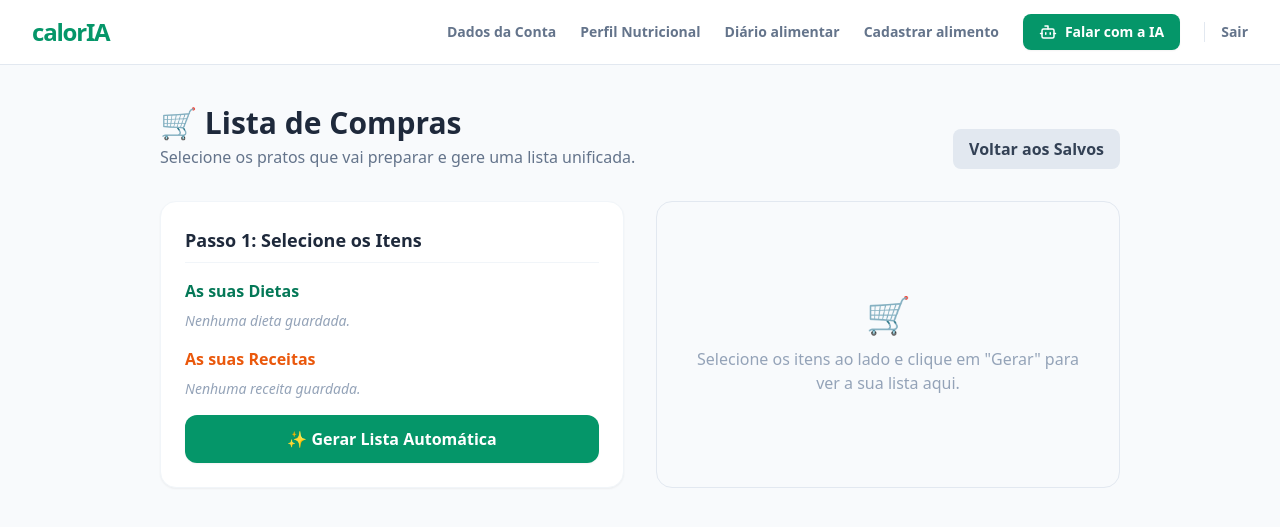
After one commit to thallystorres/calorie-tracker-engsoft, a Django app: page /assistant/lista-compras/ in a window 1280 px wide. The commit adds this page. Shown: the top 527 px of the page. Run offline with Django 5.2, Linux system fonts and the light colour scheme; the visitor is signed in with stand-in values (Sample User, id 1); parts of the project's set-up code (start-up, migrations or seed data) failed here and were passed over; some libraries are stand-ins or nearby versions.

Commit message:
feat: add shopping list generation feature with new UI and backend logic

```diff
--- /dev/null
+++ b/src/apps/assistant/templates/assistant/shopping_list.html
@@ -0,0 +1,133 @@
+{% extends "base.html" %}
+{% block content %}
+<script src="https://cdn.jsdelivr.net/npm/marked/marked.min.js"></script>
+
+<style>
+    @media print {
+        body * {
+            visibility: hidden;
+        }
+        #area-de-impressao, #area-de-impressao * {
+            visibility: visible;
+        }
+        #area-de-impressao {
+            position: absolute;
+            left: 0;
+            top: 0;
+            width: 100%;
+            margin: 0;
+            padding: 20px;
+            box-shadow: none !important;
+            border: none !important;
+        }
+        .no-print {
+            display: none !important;
+        }
+    }
+</style>
+
+<div class="max-w-5xl mx-auto py-10 px-4 sm:px-6 lg:px-8">
+    <div class="flex justify-between items-end mb-8">
+        <div>
+            <h1 class="text-3xl font-bold text-slate-800">🛒 Lista de Compras</h1>
+            <p class="text-slate-500 mt-1">Selecione os pratos que vai preparar e gere uma lista unificada.</p>
+        </div>
+        <a href="{% url 'assistant:saved-items' %}" class="bg-slate-200 text-slate-700 px-4 py-2 rounded-lg font-semibold hover:bg-slate-300 transition">
+            Voltar aos Salvos
+        </a>
+    </div>
+
+    <div class="grid grid-cols-1 lg:grid-cols-2 gap-8">
+
+        <div class="bg-white rounded-2xl p-6 shadow-sm border border-slate-100 h-fit">
+            <h2 class="text-lg font-bold text-slate-800 mb-4 border-b border-slate-100 pb-2">Passo 1: Selecione os Itens</h2>
+
+            <form method="POST" onsubmit="mostrarCarregamento(this)">
+                {% csrf_token %}
+
+                <h3 class="font-semibold text-emerald-700 mt-4 mb-2">As suas Dietas</h3>
+                {% if not dietas %}
+                    <p class="text-sm text-slate-400 italic">Nenhuma dieta guardada.</p>
+                {% else %}
+                    <div class="space-y-2 mb-6 max-h-48 overflow-y-auto pr-2">
+                        {% for dieta in dietas %}
+                        <label class="flex items-start gap-3 p-3 rounded-lg border border-slate-100 hover:bg-slate-50 cursor-pointer transition">
+                            <input type="checkbox" name="dietas_selecionadas" value="{{ dieta.id }}" class="mt-1 w-4 h-4 text-emerald-600 rounded focus:ring-emerald-500">
+                            <div>
+                                <span class="block text-sm font-semibold text-slate-700">{{ dieta.title }}</span>
+                                <span class="block text-xs text-slate-400">{{ dieta.created_at|date:"d M Y" }}</span>
+                            </div>
+                        </label>
+                        {% endfor %}
+                    </div>
+                {% endif %}
+
+                <h3 class="font-semibold text-orange-600 mt-4 mb-2">As suas Receitas</h3>
+                {% if not receitas %}
+                    <p class="text-sm text-slate-400 italic">Nenhuma receita guardada.</p>
+                {% else %}
+                    <div class="space-y-2 mb-6 max-h-48 overflow-y-auto pr-2">
+                        {% for receita in receitas %}
+                        <label class="flex items-start gap-3 p-3 rounded-lg border border-slate-100 hover:bg-slate-50 cursor-pointer transition">
+                            <input type="checkbox" name="receitas_selecionadas" value="{{ receita.id }}" class="mt-1 w-4 h-4 text-orange-500 rounded focus:ring-orange-500">
+                            <div>
+                                <span class="block text-sm font-semibold text-slate-700">{{ receita.title }}</span>
+                                <span class="block text-xs text-slate-400">{{ receita.created_at|date:"d M Y" }}</span>
+                            </div>
+                        </label>
+                        {% endfor %}
+                    </div>
+                {% endif %}
+
+                <button type="submit" class="w-full bg-emerald-600 text-white px-6 py-3 rounded-xl font-bold hover:bg-emerald-700 transition shadow-sm mt-4">
+                    ✨ Gerar Lista Automática
+                </button>
+            </form>
+        </div>
+
+        <div>
+            {% if lista_markdown %}
+                <div id="area-de-impressao" class="bg-white rounded-2xl p-8 shadow-md border border-emerald-200">
+                    <h2 class="text-2xl font-bold text-slate-800 mb-6 border-b border-emerald-100 pb-4">A sua Lista de Supermercado</h2>
+
+                    <div class="prose prose-emerald prose-md max-w-none" id="lista-renderizada">
+                        </div>
+
+                    <textarea id="raw-markdown" class="hidden">{{ lista_markdown }}</textarea>
+
+                    <div class="mt-8 pt-6 border-t border-slate-100 text-center no-print">
+                        <button onclick="window.print()" class="text-emerald-700 bg-emerald-50 px-6 py-2 rounded-lg font-bold hover:bg-emerald-100 flex items-center justify-center gap-2 w-full transition">
+                            🖨️ Imprimir a Lista
+                        </button>
+                    </div>
+                </div>
+            {% else %}
+                <div class="bg-slate-50 rounded-2xl p-8 border border-slate-200 h-full flex flex-col items-center justify-center text-center text-slate-400">
+                    <span class="text-4xl mb-3">🛒</span>
+                    <p>Selecione os itens ao lado e clique em "Gerar" para ver a sua lista aqui.</p>
+                </div>
+            {% endif %}
+        </div>
+
+    </div>
+</div>
+
+<script>
+
+    function mostrarCarregamento(formulario) {
+        const botao = formulario.querySelector('button[type="submit"]');
+        botao.innerHTML = '⏳ A somar ingredientes...';
+        botao.classList.add('opacity-50', 'pointer-events-none');
+    }
+
+    document.addEventListener("DOMContentLoaded", function() {
+        const rawContent = document.getElementById('raw-markdown');
+        const container = document.getElementById('lista-renderizada');
+
+        if (rawContent && container) {
+
+            container.innerHTML = marked.parse(rawContent.value);
+        }
+    });
+</script>
+{% endblock %}
--- a/src/apps/assistant/urls.py
+++ b/src/apps/assistant/urls.py
@@ -10,4 +10,5 @@ urlpatterns = [
     path("salvos/", views.saved_items_page, name="saved-items"),
     path("api/delete-item/", views.delete_saved_item, name="api-delete-item"),
     path("api/edit-item-ai/", views.edit_saved_item_with_ai, name="api-edit-item-ai"),
+    path("lista-compras/", views.shopping_list_page, name="shopping-list"),
 ]
--- a/src/apps/assistant/views.py
+++ b/src/apps/assistant/views.py
@@ -1,8 +1,8 @@
-import json
 from typing import TYPE_CHECKING, cast
 
 from django.contrib.auth.decorators import login_required
-from django.http import JsonResponse
+import re
+from django.utils import timezone
 
 from django.shortcuts import render
 from rest_framework import permissions, status
@@ -36,7 +36,7 @@ class DietAssistantChatAPIView(APIView):
 
         try:
           ai_reply_data = service.generate_diet_suggestion(
-            user=request.user,
+            user=user,
             user_message=user_message
           )
 
@@ -59,15 +59,47 @@ class SaveAIContentAPIView(APIView):
   def post(self, request: Request) -> Response:
     tipo = request.data.get("type")
     conteudo = request.data.get("content")
+    titulo_enviado = request.data.get("title")
 
     if not conteudo:
       return Response({"error": "Nenhum conteúdo enviado."}, status=status.HTTP_400_BAD_REQUEST)
 
+    # Cast para garantir que os tipos estáticos fiquem felizes
+    user = cast("User", request.user)
+    conteudo_str = str(conteudo)
+
+    titulo_dinamico = ""
+
+    # 1. Se o frontend enviou um título específico, usamos ele
+    if titulo_enviado:
+      titulo_dinamico = str(titulo_enviado).strip()[:255]
+
+    # 2. Se não, tentamos extrair do próprio conteúdo em Markdown
+    if not titulo_dinamico:
+      match = re.search(r'^(#+)\s*(.+)', conteudo_str, re.MULTILINE)
+      if match:
+        matched_str = str(match.group(2))
+        titulo_dinamico = matched_str.replace('*', '').strip()[:255]
+
+    # 3. Fallback dinâmico usando o nome do usuário, o tipo e a data atual
+    if not titulo_dinamico:
+      data_atual = timezone.localtime().strftime("%d/%m/%Y %H:%M")
+      nome_usuario = getattr(user, 'first_name', '') or getattr(user, 'username', 'Usuário')
+
+      if tipo == "dieta":
+        titulo_dinamico = f"Plano Alimentar de {nome_usuario} - {data_atual}"
+      elif tipo == "receita":
+        titulo_dinamico = f"Receita de {nome_usuario} - {data_atual}"
+      else:
+        titulo_dinamico = f"Conteúdo Salvo - {data_atual}"
+
+    # ------------------------------------------
+
     try:
       if tipo == "dieta":
-        SavedDiet.objects.create(user=request.user, content=conteudo)
+        SavedDiet.objects.create(user=user, title=titulo_dinamico, content=conteudo_str)
       elif tipo == "receita":
-        SavedRecipe.objects.create(user=request.user, content=conteudo)
+        SavedRecipe.objects.create(user=user, title=titulo_dinamico, content=conteudo_str)
       else:
         return Response({"error": "Tipo inválido."}, status=status.HTTP_400_BAD_REQUEST)
 
@@ -87,6 +119,8 @@ def saved_items_page(request):
     'receitas': receitas
   }
   return render(request, "assistant/saved_items.html", context)
+
+
 @login_required
 @require_POST
 def delete_saved_item(request):
@@ -134,3 +168,43 @@ def edit_saved_item_with_ai(request):
     print(f"Erro na edição por IA: {e}")
 
   return redirect('assistant:saved-items')
+
+
+@login_required
+def shopping_list_page(request):
+  lista_markdown = None
+
+  # 1. Busca todos os itens para exibir as opções (checkboxes)
+  dietas = SavedDiet.objects.filter(user=request.user).order_by('-created_at')
+  receitas = SavedRecipe.objects.filter(user=request.user).order_by('-created_at')
+
+  if request.method == "POST":
+    # 2. Pega as listas de IDs que o utilizador marcou no HTML
+    dietas_selecionadas = request.POST.getlist('dietas_selecionadas')
+    receitas_selecionadas = request.POST.getlist('receitas_selecionadas')
+
+    # 3. Filtra no banco de dados APENAS os conteúdos marcados
+    conteudos_dietas = SavedDiet.objects.filter(
+      id__in=dietas_selecionadas, user=request.user
+    ).values_list('content', flat=True)
+
+    conteudos_receitas = SavedRecipe.objects.filter(
+      id__in=receitas_selecionadas, user=request.user
+    ).values_list('content', flat=True)
+
+    todos_conteudos = list(conteudos_dietas) + list(conteudos_receitas)
+
+    # 4. Envia para a IA apenas se houver algo selecionado
+    if todos_conteudos:
+      service = DietAssistantService()
+      lista_markdown = service.generate_shopping_list(todos_conteudos)
+    else:
+      lista_markdown = "⚠️ Por favor, selecione pelo menos uma dieta ou receita para gerar a lista."
+
+  context = {
+    "dietas": dietas,
+    "receitas": receitas,
+    "lista_markdown": lista_markdown
+  }
+
+  return render(request, "assistant/shopping_list.html", context)
```
Also changed, not shown: src/apps/assistant/services.py (+38 -0 lines), src/apps/assistant/templates/assistant/saved_items.html (+8 -3 lines).
